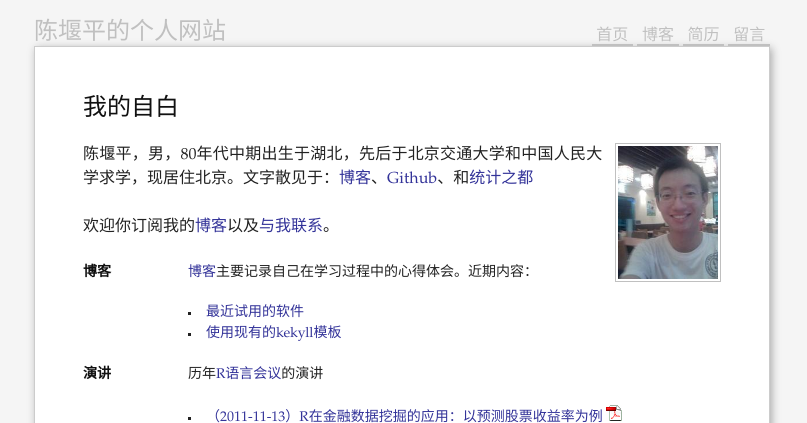
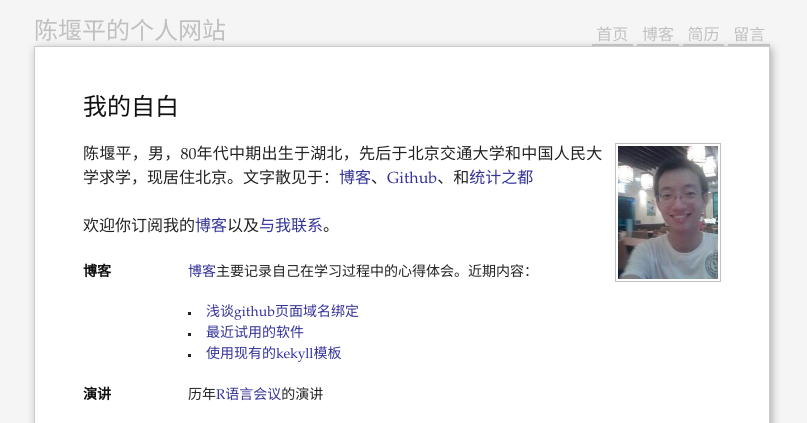
Before and after one commit to jsjwolf/yanping.github.com, a plain HTML site: page index.html in a window 1280 px wide. Shown: the top 423 px of the page, without its empty margins (238-1045 px from the left). Drawn offline with Linux system fonts and the light colour scheme.

Commit message:
index changed

```diff
--- a/index.html
+++ b/index.html
@@ -48,7 +48,10 @@
 		<p><a href="http://ypchen.inwake.com/cn" target="_blank">博客</a>主要记录自己在学习过程中的心得体会。近期内容：</p>
 		<ul class="compact recent">
 		    <li>
-			<a href="http://ypchen.inwake.com/cn/?p=34" target="_blank">最近试用的软件</a>
+				<a href="http://ypchen.inwake.com/cn/?p=63" target="_blank">浅谈github页面域名绑定</a>
+			</li>
+		    <li>
+				<a href="http://ypchen.inwake.com/cn/?p=34" target="_blank">最近试用的软件</a>
 			</li>
 			<li>
 				<a href="http://ypchen.inwake.com/cn/?p=12" target="_blank">使用现有的kekyll模板</a>
```
